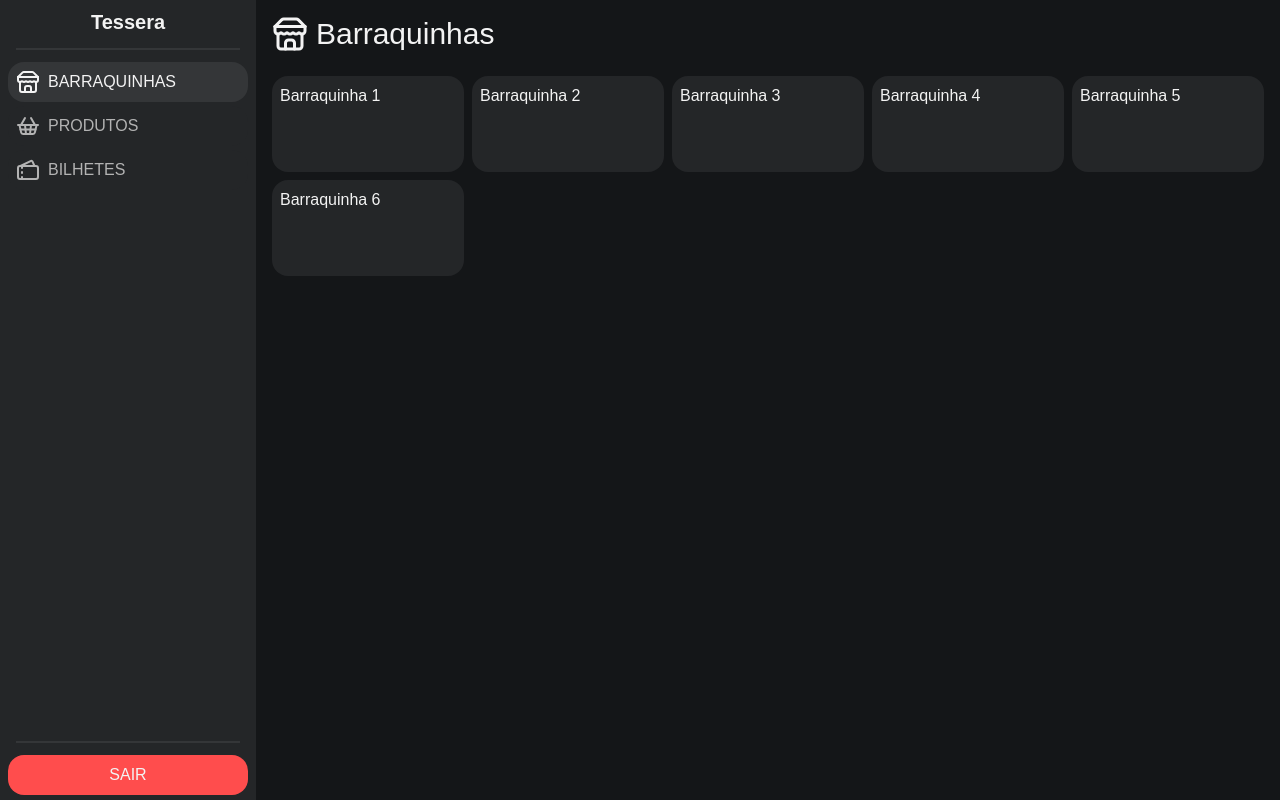
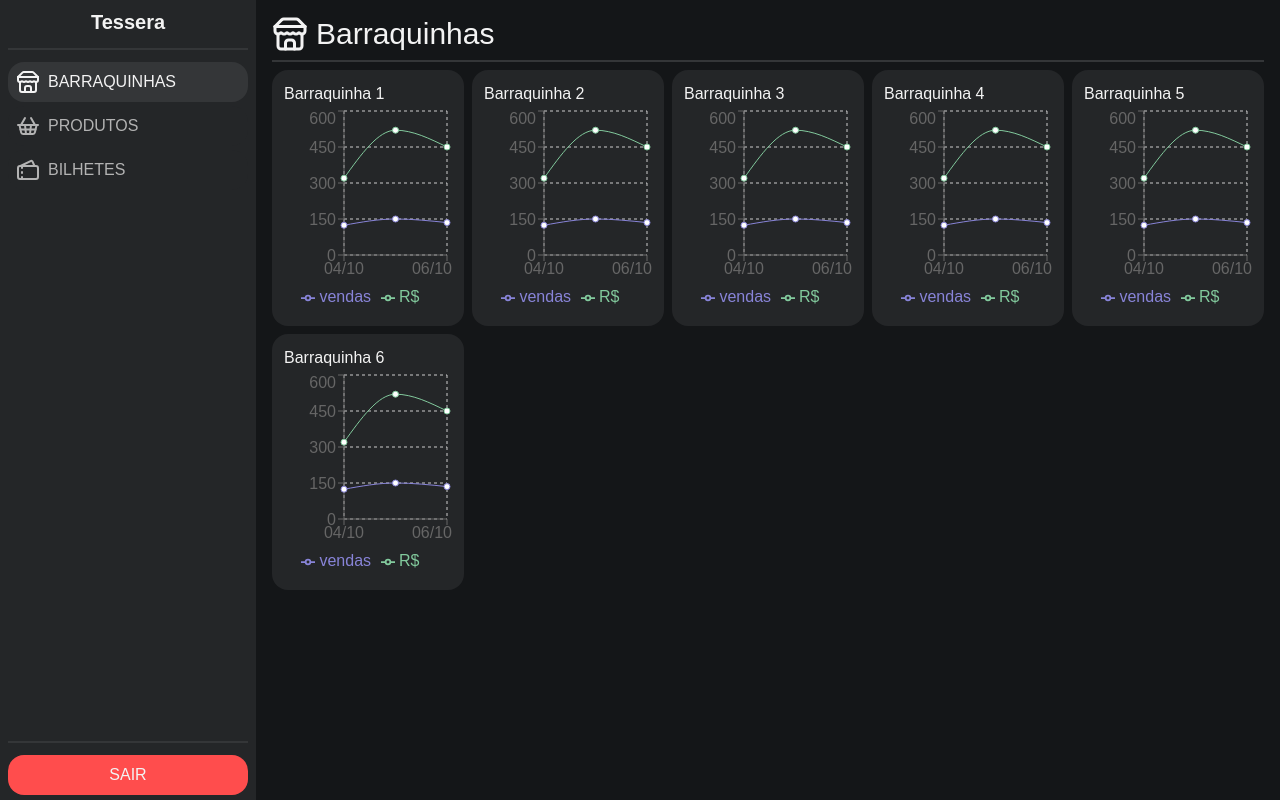
Before and after one commit to pereiraadiel/sb-web, a React (Vite) app: page /barraquinhas in a window 1280 px wide. Built offline with nearby package versions, Linux system fonts and the light colour scheme.

Commit message:
add charts

```diff
--- a/package.json
+++ b/package.json
@@ -39,6 +39,7 @@
     "lucide-react": "^0.446.0",
     "react": "^18.3.1",
     "react-dom": "^18.3.1",
+    "recharts": "^2.12.7",
     "tailwind-merge": "^2.4.0",
     "tailwindcss-animate": "^1.0.7"
   },
--- /dev/null
+++ b/src/presentation/atoms/separtator.atom.tsx
@@ -0,0 +1,11 @@
+import { ComponentProps } from "react";
+
+import { cn } from "@/core/lib/utils";
+
+type SeparatorAtom = ComponentProps<'div'>;
+
+const SeparatorAtom: React.FC<SeparatorAtom> = ({className, ...props}) => {
+	return <div className={cn('h-0.5 w-full bg-dark-tertiary', className)} {...props} />
+}
+
+export { SeparatorAtom };
--- /dev/null
+++ b/src/presentation/molecules/lineChart.molecule.tsx
@@ -0,0 +1,55 @@
+import { PureComponent } from 'react';
+import { LineChart, Line, XAxis, YAxis, CartesianGrid, Tooltip, Legend, ResponsiveContainer } from 'recharts';
+
+const data = [
+	{
+    name: '04/10',
+    vendas: 124,
+    "R$": 320,
+    amt: 2210,
+  },
+  {
+    name: '05/10',
+    vendas: 150,
+    "R$": 520,
+    amt: 2400,
+  },
+  {
+    name: '06/10',
+    vendas: 135,
+    "R$": 450,
+    amt: 2210,
+  },
+
+];
+
+export default class LineChartMolecule extends PureComponent {
+  static demoUrl = 'https://codesandbox.io/p/sandbox/line-chart-width-xaxis-padding-8v7952';
+
+  render() {
+    return (
+      <ResponsiveContainer width="100%" height="100%">
+        <LineChart
+          width={500}
+          height={300}
+          data={data}
+					style={{margin: '0 auto'}}
+          margin={{
+            top: 5,
+            right: 5,
+            left: 0,
+            bottom: 5,
+          }}
+        >
+          <CartesianGrid strokeDasharray="3 3" />
+          <XAxis dataKey="name" />
+          <YAxis />
+          <Tooltip />
+          <Legend />
+          <Line type="monotone" dataKey="vendas" stroke="#8884d8" activeDot={{ r: 8 }} />
+          <Line type="monotone" dataKey="R$" stroke="#82ca9d" />
+        </LineChart>
+      </ResponsiveContainer>
+    );
+  }
+}
--- /dev/null
+++ b/src/presentation/molecules/pieChart.molecule.tsx
@@ -0,0 +1,51 @@
+import React from 'react';
+import { PieChart, Pie, Cell, Tooltip, Legend } from 'recharts';
+import { colors } from '@/core/styles/colors';
+
+const COLORS = [colors.green.tertiary, colors.red.tertiary];
+
+interface DataItem {
+  name: string;
+  value: number;
+}
+
+interface PieChartMoleculeProps {
+  data: DataItem[];
+}
+
+const PieChartMolecule: React.FC<PieChartMoleculeProps> = ({ data }) => {
+  const total = data.reduce((acc, item) => acc + item.value, 0);
+
+  return (
+    <div className='relative w-60 h-80'>
+      <PieChart width={240} height={300}>
+        <Pie
+          data={data}
+          cx={120}
+          cy={120}
+          innerRadius={60}
+          outerRadius={80}
+          fill="#8884d8"
+          paddingAngle={5}
+          label={true}
+          labelLine={false}
+          dataKey="value"
+        >
+          {data.map((_, index) => (
+            <Cell key={`cell-${index}`} fill={COLORS[index % COLORS.length]} />
+          ))}
+        </Pie>
+        <Tooltip />
+        <Legend />
+        <text x={120} y={120} dy={8} textAnchor="middle" fill={colors.dark.primary}>{total}</text>
+      </PieChart>
+			{/* texto abaixo será centralizado no meio do gráfico */}
+			<div className='absolute top-1/2 left-1/2 transform -translate-x-1/2 -translate-y-1/2 -mt-9 ml-1 text-center'>
+				<div className='text-2xl font-bold'>{total}</div>
+				<div className='text-sm'>Total</div>
+			</div>
+    </div>
+  );
+};
+
+export default PieChartMolecule;
--- /dev/null
+++ b/src/presentation/organisms/products.organism.tsx
@@ -0,0 +1,27 @@
+import { ComponentProps } from "react";
+
+import { cn } from "@/core/lib/utils";
+import { GridList } from "@/presentation/atoms/gridList.atom";
+import { ShoppingBasketIcon } from "lucide-react";
+import { CardAtom } from "../atoms/card.atom";
+import { SeparatorAtom } from "../atoms/separtator.atom";
+
+type ProductsOrganism = ComponentProps<'div'>;
+
+const ProductsOrganism: React.FC<ProductsOrganism> = ({className, ...props}) => {
+	return (
+		<div className={cn('w-full h-full p-4', className)} {...props}>
+			<h2 className="flex gap-2 text-3xl items-center"><ShoppingBasketIcon size={36}/> Produtos</h2>
+			<SeparatorAtom className="my-2"/>
+			<GridList>
+				<CardAtom className="h-24 p-3">
+					<h2>Produto 1</h2>
+					<p className="text-light-tertiary line-clamp-1">Descrição do produto com um Lorem ipsum dolor sit amet consectetur adipisicing elit. Sunt, adipisci incidunt quia assumenda unde minima reiciendis corporis distinctio facilis ea modi consequuntur rerum in. Quam nam rem iste maiores vel.</p>
+					<p className="mt-1">Custo: R$ 4,00</p>
+				</CardAtom>
+			</GridList>
+		</div>
+	);
+}
+
+export { ProductsOrganism };
--- a/src/presentation/organisms/stands.organism.tsx
+++ b/src/presentation/organisms/stands.organism.tsx
@@ -3,32 +3,41 @@ import { ComponentProps } from "react";
 import { cn } from "@/core/lib/utils";
 import { GridList } from "@/presentation/atoms/gridList.atom";
 import { StoreIcon } from "lucide-react";
-import { CardAtom } from "../atoms/card.atom";
+import { CardAtom } from "@/presentation/atoms/card.atom";
+import LineChartMolecule from "@/presentation/molecules/lineChart.molecule";
+import { SeparatorAtom } from "@/presentation/atoms/separtator.atom";
 
 type StandsOrganism = ComponentProps<'div'>;
 
 const StandsOrganism: React.FC<StandsOrganism> = ({className, ...props}) => {
 	return (
 		<div className={cn('w-full h-full p-4', className)} {...props}>
-			<h2 className="flex gap-2 mb-6 text-3xl items-center"><StoreIcon size={36}/> Barraquinhas</h2>
+			<h2 className="flex gap-2 text-3xl items-center"><StoreIcon size={36}/> Barraquinhas</h2>
+			<SeparatorAtom className="my-2"/>
 			<GridList>
-				<CardAtom className="h-24 p-2">
-					<p>Barraquinha 1</p>
+				<CardAtom className="h-64 p-3">
+					<h2>Barraquinha 1</h2>
+					<LineChartMolecule/>
 				</CardAtom>
-				<CardAtom className="h-24 p-2">
+				<CardAtom className="h-64 p-3">
 					<p>Barraquinha 2</p>
+					<LineChartMolecule/>
 				</CardAtom>
-				<CardAtom className="h-24 p-2">
+				<CardAtom className="h-64 p-3">
 					<p>Barraquinha 3</p>
+					<LineChartMolecule/>
 				</CardAtom>
-				<CardAtom className="h-24 p-2">
+				<CardAtom className="h-64 p-3">
 					<p>Barraquinha 4</p>
+					<LineChartMolecule/>
 				</CardAtom>
-				<CardAtom className="h-24 p-2">
+				<CardAtom className="h-64 p-3">
 					<p>Barraquinha 5</p>
+					<LineChartMolecule/>
 				</CardAtom>
-				<CardAtom className="h-24 p-2">
+				<CardAtom className="h-64 p-3">
 					<p>Barraquinha 6</p>
+					<LineChartMolecule/>
 				</CardAtom>
 			</GridList>
 		</div>
--- /dev/null
+++ b/src/presentation/organisms/tickets.organism.tsx
@@ -0,0 +1,26 @@
+import { ComponentProps } from "react";
+
+import { cn } from "@/core/lib/utils";
+import { TicketsIcon } from "lucide-react";
+import { SeparatorAtom } from "../atoms/separtator.atom";
+import PieChartMolecule from "../molecules/pieChart.molecule";
+
+type TicketsOrganism = ComponentProps<'div'>;
+
+const TicketsOrganism: React.FC<TicketsOrganism> = ({className, ...props}) => {
+	return (
+		<div className={cn('w-full h-full p-4', className)} {...props}>
+			<h2 className="flex gap-2 text-3xl items-center"><TicketsIcon size={36}/> Bilhetes</h2>
+			<SeparatorAtom className="my-2"/>
+			<PieChartMolecule data={[{
+				value: 10,
+				name: 'Ativos'
+			}, {
+				value: 5,
+				name: 'Inativos'
+			}]}/>
+		</div>
+	);
+}
+
+export { TicketsOrganism };
--- a/src/presentation/pages/panel.page.tsx
+++ b/src/presentation/pages/panel.page.tsx
@@ -2,6 +2,8 @@ import { ComponentProps, useEffect, useMemo, useState } from "react";
 import { StoreIcon, ShoppingBasketIcon, TicketsIcon } from 'lucide-react'
 import { PanelTemplate } from "@/presentation/templates/panel.template";
 import { StandsOrganism } from "../organisms/stands.organism";
+import { ProductsOrganism } from "../organisms/products.organism";
+import { TicketsOrganism } from "../organisms/tickets.organism";
 
 type PageType = {
 	name: 'Barraquinhas' | 'Produtos' | 'Bilhetes'
@@ -23,8 +25,8 @@ const PanelPage: React.FC<PanelPage> = () => {
 
 	const pageComponents = {
 		'Barraquinhas': <StandsOrganism/>,
-		'Produtos': <p> <ShoppingBasketIcon/> Produtos</p>,
-		'Bilhetes': <p><TicketsIcon/> Bilhetes</p>
+		'Produtos': <ProductsOrganism/>,
+		'Bilhetes': <TicketsOrganism/>
 	} as const;
 	const [currentPage, setCurrentPage] = useState<PageType>();
 
--- a/src/presentation/templates/panel.template.tsx
+++ b/src/presentation/templates/panel.template.tsx
@@ -4,6 +4,7 @@ import { cn } from '@/core/lib/utils';
 import { MainTemplate } from "@/presentation/templates/main.template";
 import { SidebarOrganism } from "@/presentation/organisms/sidebar.organism";
 import { ButtonAtom } from "@/presentation/atoms/button.atom";
+import { SeparatorAtom } from "../atoms/separtator.atom";
 
 type PageType = {
 	name: 'Barraquinhas' | 'Produtos' | 'Bilhetes'
@@ -33,7 +34,7 @@ const PanelTemplate: React.FC<PanelTemplate> = ({children, currentPage, onPageCh
 			<SidebarOrganism className="flex-col justify-between">
 				<nav className="flex-1 min-h-[92%]">
 					<h1 className="text-center font-semibold text-xl mb-3">Tessera</h1>
-					<div className="h-0.5 w-56 bg-dark-tertiary mb-3 m-auto"/>
+					<SeparatorAtom className="my-3"/>
 					{pages.map((page, index) => {
 						return (
 							<ButtonAtom
@@ -49,7 +50,8 @@ const PanelTemplate: React.FC<PanelTemplate> = ({children, currentPage, onPageCh
 					})}
 				</nav>
 
-				<div className="h-0.5 w-56 bg-dark-tertiary my-3 m-auto"/>
+				<SeparatorAtom className="my-3"/>
+
 				<ButtonAtom className="mb-2 bg-red-secondary text-light-primary">Sair</ButtonAtom>
       </SidebarOrganism>
 
```
Also changed, not shown: 1 other file (tests, documents, lock files or other folders).
